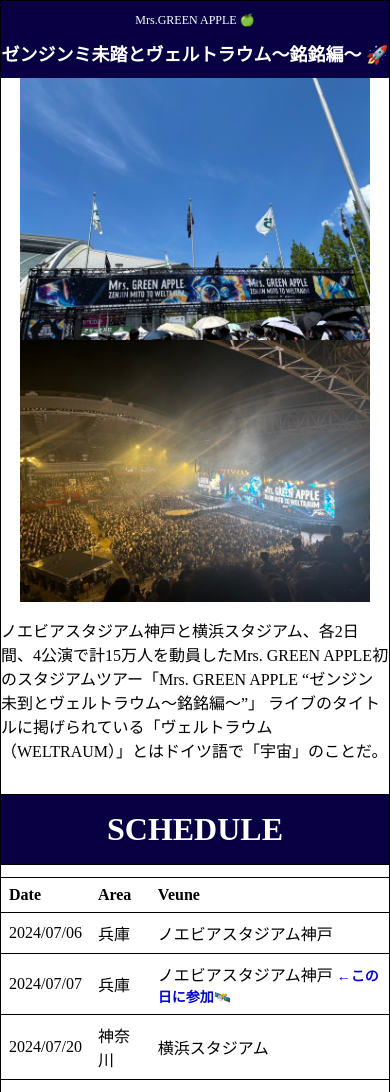
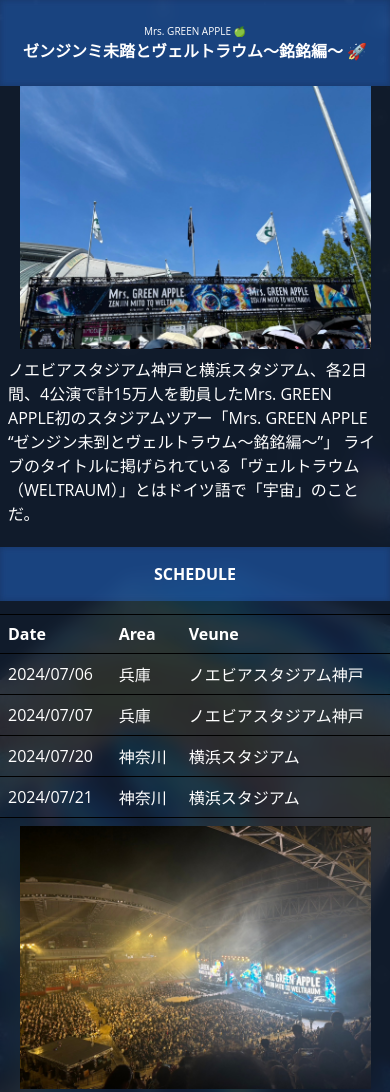
Before and after one commit to kazukishimamoto/ZENJIN-MITO, a plain HTML site: page index.html in a window 390 px wide. Shown: the top 1092 px of the page. Drawn offline with Linux system fonts and the light colour scheme.

Commit message:
背景画像を含めた調整いろいろ

```diff
--- a/index.html
+++ b/index.html
@@ -7,14 +7,15 @@
   <link rel="stylesheet" href="./style.css">
 </head>
 <body>
+  <div class="filter">
+
     <div class="container">
       <header>
-      <p>Mrs.GREEN APPLE 🍏</p>
+        <p>Mrs. GREEN APPLE 🍏</p>
         <h1>ゼンジンミ未踏とヴェルトラウム～銘銘編～ 🚀</h1>
       </header>
       <main>
         <img src="img/img1.JPEG" alt="entrance">
-      <img src="img/img2.JPEG" alt="stage">
 
         <div>
           <p>
@@ -38,7 +39,7 @@
               <tr>
                 <td>2024/07/07</td>
                 <td>兵庫</td>
-              <td>ノエビアスタジアム神戸 <strong>←この日に参加🛰️</strong></td>
+                <td>ノエビアスタジアム神戸</td>
               </tr>
               <tr>
                 <td>2024/07/20</td>
@@ -53,6 +54,9 @@
             </tbody>
           </table>
         </div>
+
+        <img src="img/img2.JPEG" alt="stage">
+
 
         <div class="setlist">
           <h2>SET LIST</h2>
@@ -86,7 +90,12 @@
           </ol>
         </div>
       </main>
+      <footer>
+        <p>©️ 2024 Mrs. GREEN APPLE</p>
+      </footer>
     </div>
+  </div>
+
 
 </body>
 </html>
--- a/style.css
+++ b/style.css
@@ -1,43 +1,63 @@
+html, body {
+  height: 100%;
+  font-family: 'Open Sans', sans-serif;
+}
+
 body {
   background-image: url('./img/bg.jpg');
+  color: #fff;
+  margin: 0;
+  a {
+    color: #fff;
+  }
+}
+
+.filter {
+  background-color: rgba(100, 100, 100, 0.2);
+  backdrop-filter: blur(8px) saturate(100%);
 }
 
 .container {
-  background-color: white;
-  border: 1px solid black;
   max-width: 800px;
   margin: 0 auto;
-  display: flex;
-  flex-direction: column;
-  border-radius: 6px;
-  box-shadow: 2px 2px 4px rgba(0, 0, 0, 0.2);
+  background-color: rgba(7, 43, 97, 0.3);
 }
 
 header {
+  background-color: rgba(44, 124, 246, 0.3);
+  backdrop-filter: blur(3px) saturate(160%);
   text-align: center;
-  background-color: #080042;
   color: white;
+  padding: 24px;
+
+  h1 {
+    margin: 0;
+  }
+
+  p {
+    margin: 0;
+  }
 }
 
 main {
-  padding: 12px;
+  img {
+    margin: 1em 0;
+    box-sizing: border-box;
+    width: 100%;
   }
 
   h2 {
+    background-color: rgba(44, 124, 246, 0.3);
+    backdrop-filter: blur(3px) saturate(160%);
+
+    padding: 30px;
+    font-size: 24px;
     text-align: center;
-  border-top: 1px solid black;
-  border-bottom: 1px solid black;
-  padding: 16px;
-  margin: 32px 0 12px;
-  background-color: #080042;
-  color: #fff;
-  font-size: 32px;
   }
 
-
-
-img {
-  width: 100%;
+  p {
+    padding: 8px;
+    margin: 0;
   }
 
   .schedule {
@@ -46,18 +66,12 @@ img {
     margin: 8px 0;
   }
 
-
   th, td {
     border-top: 1px solid #000;
     border-bottom: 1px solid #000;
     padding: 8px;
     text-align: left;
   }
-
-strong {
-  color: #0003cb;
-  font-weight: bold;
-  font-size: 14px;
 }
 
 .setlist {
@@ -79,27 +93,43 @@ li {
   margin: 4px 0;
 }
 
+footer {
+  background-color: rgba(44, 124, 246, 0.3);
+  backdrop-filter: blur(3px) saturate(160%);
+  text-align: center;
+  padding: 24px;
+  font-size: 14px;
+}
+
 @media screen and (max-width: 800px) {
   body {
     margin: 0;
   }
 
-  h1 {
-    font-size: 18px;
+  header {
+    padding: 24px 12px;
+
+    p {
+      font-size: 10px;
     }
 
-  header p {
-    font-size: 12px;
+    h1 {
+      font-size: 16px;
+    }
   }
 
   main {
     padding: 0;
-  }
 
-  main img {
+    img {
       width: 90%;
       display: block;
       margin: 0 auto;
     }
 
+    h2 {
+      padding: 16px;
+      font-size: 16px;
     }
+  }
+}
```
Lines whose indentation alone changed are shown as unchanged.
